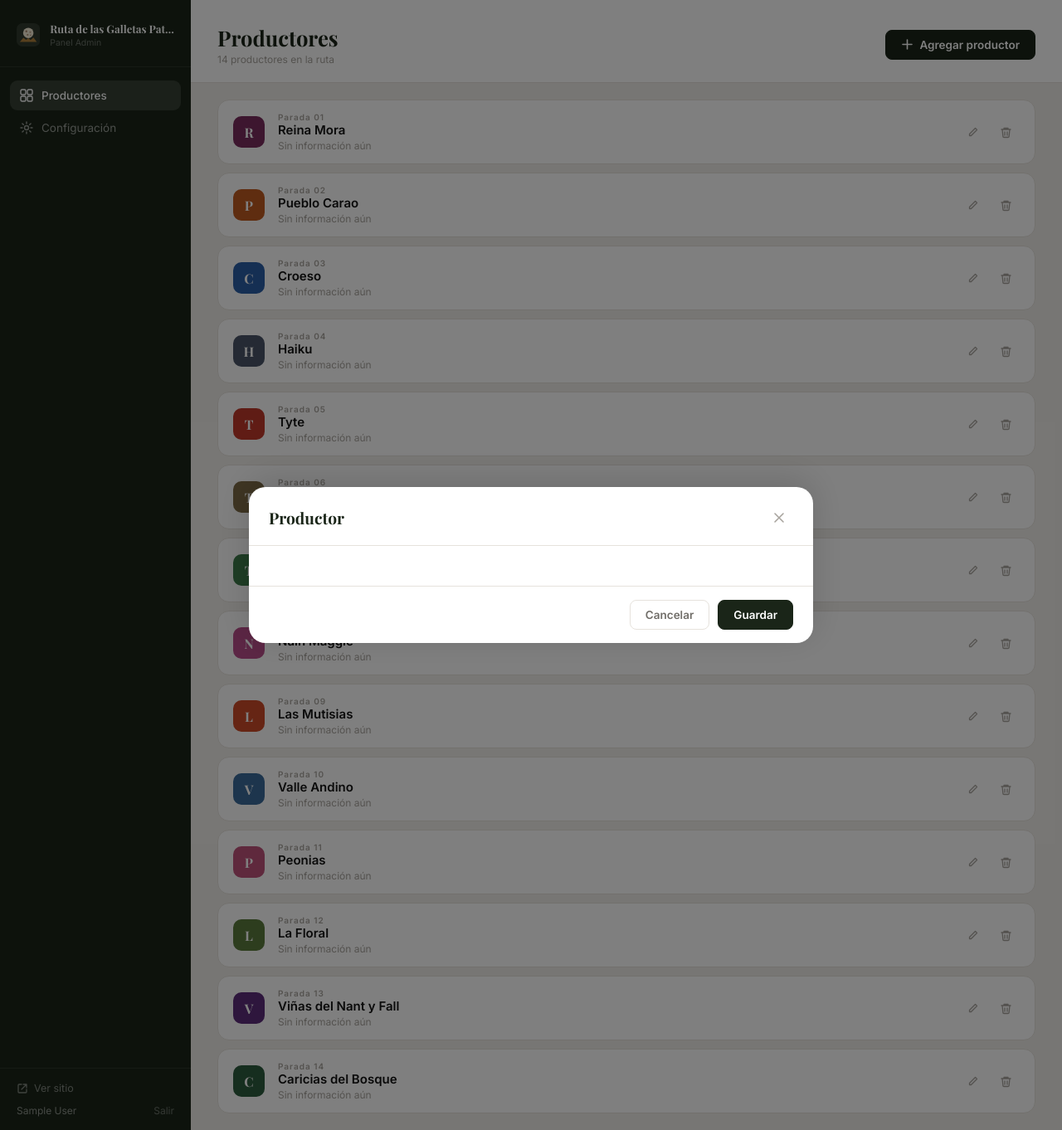
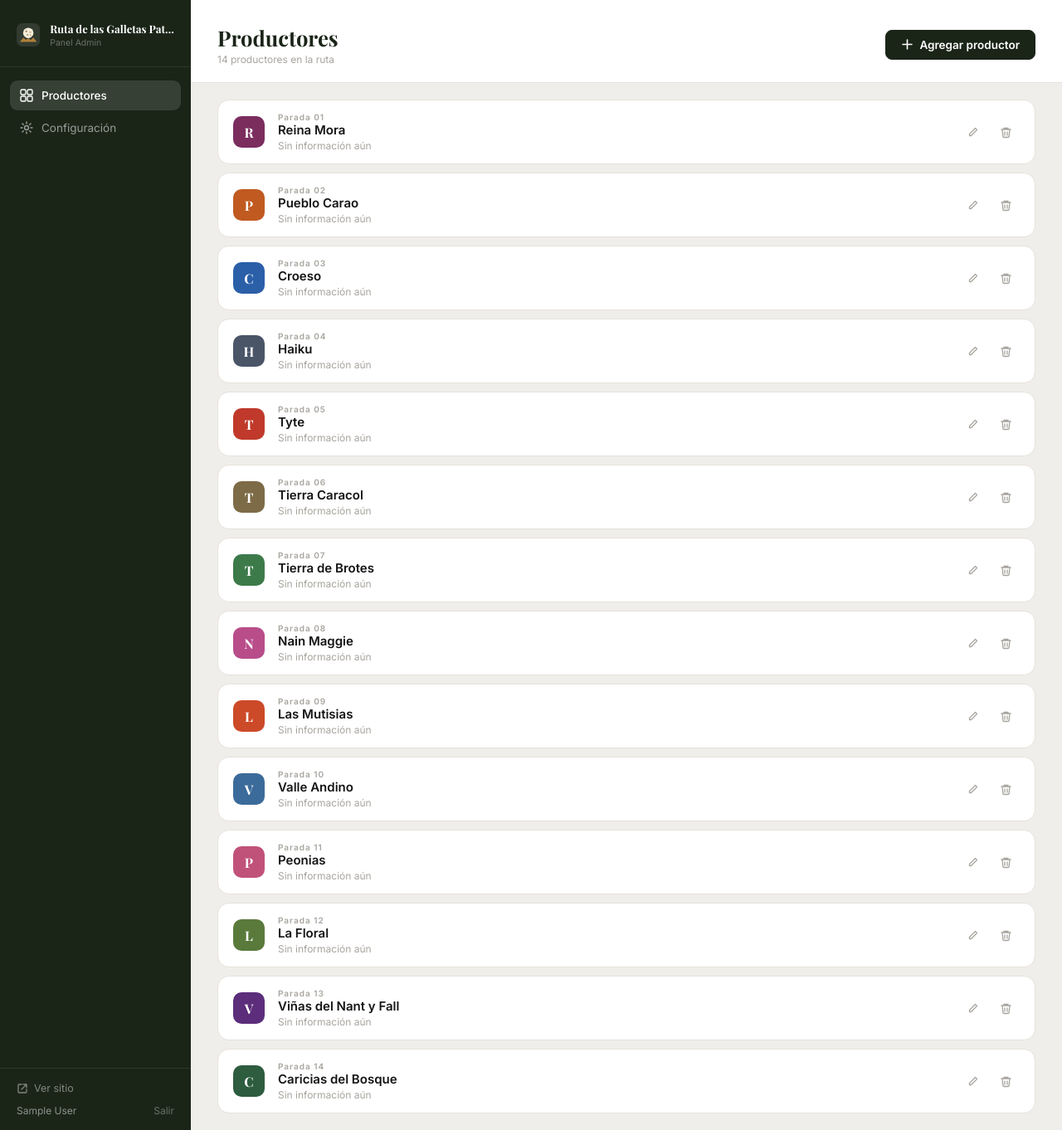
Before and after one commit to esquelactivo/Ruta-de-las-Galletas-Patag-nicas, a PHP site: page /admin/dashboard.php in a window 1280 px wide. Shown: the whole page at 83% size. Run offline with PHP 8.4, Linux system fonts and the light colour scheme; the visitor is signed in with stand-in values (Sample User, id 1); some web fonts are replaced.

Commit message:
fix: modal overlay siempre visible — usar :not([hidden]) en lugar de display:flex directo
https://claude.ai/code/session_01AeZxSQvVe2AzDtgQkwvBvD

```diff
--- a/admin/css/admin.css
+++ b/admin/css/admin.css
@@ -263,11 +263,14 @@ textarea.field-input { resize: vertical; min-height: 90px; line-height: 1.6; }
 .modal-overlay {
   position: fixed; inset: 0; z-index: 300;
   background: rgba(0,0,0,0.5);
-  display: flex; align-items: flex-end; justify-content: center;
+  align-items: flex-end; justify-content: center;
   padding: 0;
 }
+.modal-overlay:not([hidden]) {
+  display: flex;
+}
 @media (min-width: 640px) {
-  .modal-overlay { align-items: center; padding: 24px; }
+  .modal-overlay:not([hidden]) { align-items: center; padding: 24px; }
 }
 
 .modal {
```
